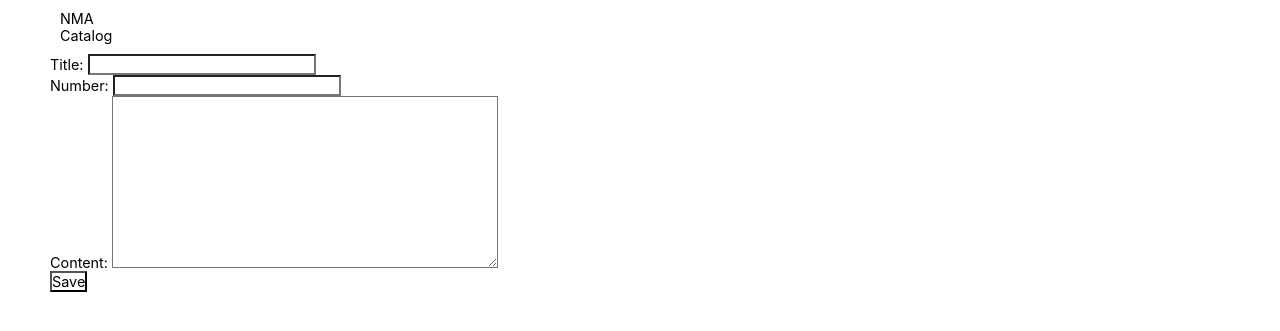
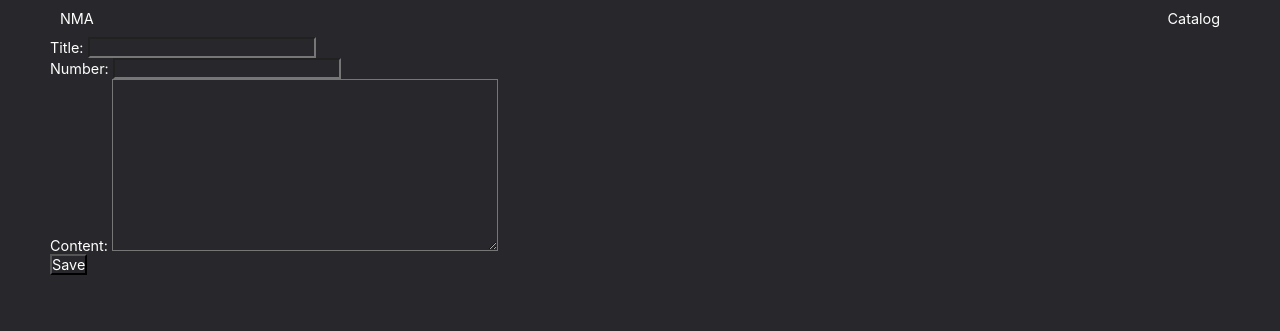
Before and after one commit to developerandrii/nma-novels-website, a Django app: page /catalog/novel/1/add/ in a window 1280 px wide. Shown: the top 331 px of the page. Run offline with Django 5.2, Linux system fonts and the light colour scheme.

Commit message:
change color

```diff
--- a/core/static/core/css/base.css
+++ b/core/static/core/css/base.css
@@ -5,7 +5,8 @@
     --text-xl: 1.2rem;
     --text-2xl: 1.5rem;
     --text-3xl: 1.8rem;
-    --bg-color: white;
+    --color: hsl(0, 0%, 100%);
+    --bg-color: hsl(258, 5%, 16%);
 }
 
 
@@ -17,6 +18,8 @@ body {
         sans-serif;
 
     font-size: var(--text-base);
+    background-color: var(--bg-color);
+    color: var(--color)
 }
 
 .container {
@@ -26,16 +29,6 @@ body {
 
 .site-header {
     padding: 10px;
+    display: flex;
+    justify-content: space-between;
 }
-
-/* Replace .scroll-container with your specific class name */
-body {
-    /* Enables scrolling if the content overflows */
-    overflow: auto;
-
-    /* Hides standard scrollbars in Firefox */
-    scrollbar-width: none;
-
-    /* Hides scrollbars in Internet Explorer and legacy Edge */
-    -ms-overflow-style: none;
-}
```
